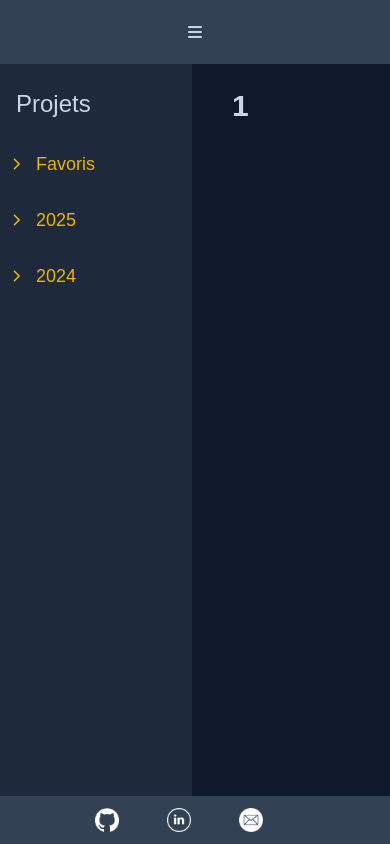
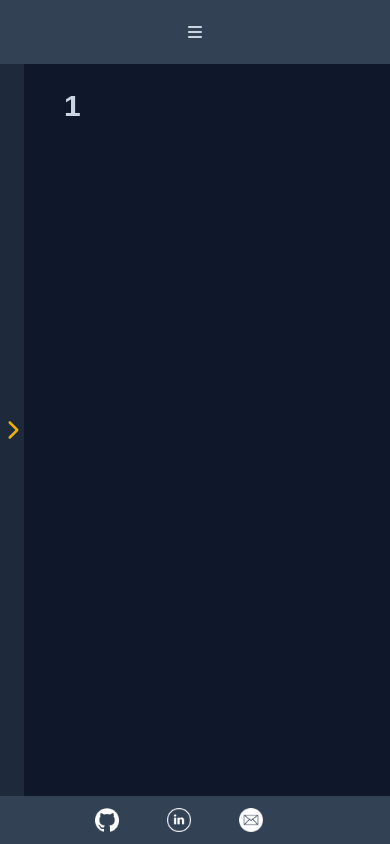
Before and after one commit to benKapl/portfolio-front, a Next.js app: page /projects/1 in a window 390 px wide. Built offline with nearby package versions, Linux system fonts and the light colour scheme.

Commit message:
working on sidebar responsiveness

```diff
--- a/src/app/(content)/layout.js
+++ b/src/app/(content)/layout.js
@@ -1,5 +1,6 @@
 "use client";
-// import clsx from "clsx";
+import { FontAwesomeIcon } from '@fortawesome/react-fontawesome'
+import { faChevronLeft, faChevronRight } from '@fortawesome/free-solid-svg-icons';
 import { usePathname} from "next/navigation";
 import { useState, useEffect } from "react";
 import { ComputerNavigation, MobileNavigation } from "../components/navigation";
@@ -10,9 +11,9 @@ import { aboutSections, projectsSections } from "../data/tabs";
 export default function ContentLayout({ children }) {
 
   const [isMobile, setIsMobile] = useState(false);
+  const [isMobileSidebarVisible, setIsMobileSidebarVisible]  = useState(false);
 
   useEffect(() => {
-    // const getSocials = fetch()
 
     const handleResize = () => {
       setIsMobile(window.innerWidth < 640); // sm breakpoint
@@ -51,8 +52,24 @@ export default function ContentLayout({ children }) {
       {isMobile ? <MobileNavigation /> : <ComputerNavigation />} {/* HEADER CONTAINING NAV BAR*/}
 
       <div className="bg-slate-900 flex-1 flex overflow-y-hidden">  {/* MIDDLE CONTAINER*/}
+      {pathname !== "/" && // Show Sidebar only if page is not "/"
+        <div className="bg-slate-800 flex justify-center items-center h-full w-6 md:hidden">
+          <FontAwesomeIcon
+            className='text-xl text-yellow-500 cursor-pointer'
+            icon={isMobileSidebarVisible ? faChevronLeft: faChevronRight}
+            onClick={() => setIsMobileSidebarVisible(!isMobileSidebarVisible)}/>
+        </div>}
+
+        {isMobileSidebarVisible &&
+        (<aside className="bg-slate-800 text-white w-48 h-full"> {/* SIDEBAR */}
+          <Sidebar
+            title={sidebarTitle}
+            sections={sidebarSections}
+            />
+          </aside>)}
+
         {pathname !== "/" && // Show Sidebar only if page is not "/"
-        (<aside className="bg-slate-800 text-white w-48 h-full">
+        (<aside className="bg-slate-800 text-white w-48 h-full hidden md:block"> {/* SIDEBAR */}
           <Sidebar
             title={sidebarTitle}
             sections={sidebarSections}
--- a/src/app/(content)/page.js
+++ b/src/app/(content)/page.js
@@ -14,9 +14,9 @@ export default function Home() {
                 <Image
                     src="/images/home_image.png"
                     alt="Developper drawing"
-                    width={200}
-                    height={200}
-                    className="md:w-[300px] md:h-[300px] lg:w-[400px] lg:h-[400px]"
+                    width={400}
+                    height={400}
+                    className="w-[200px] h-[200px] md:w-[300px] md:h-[300px] lg:w-[400px] lg:h-[400px]"
                     onClick={() => router.push("/about/bio")}/>
                 <div className={titleContainer}>
                     <h1 className="text-7xl text-yellow-500 font-bold">Hello !</h1>
```
